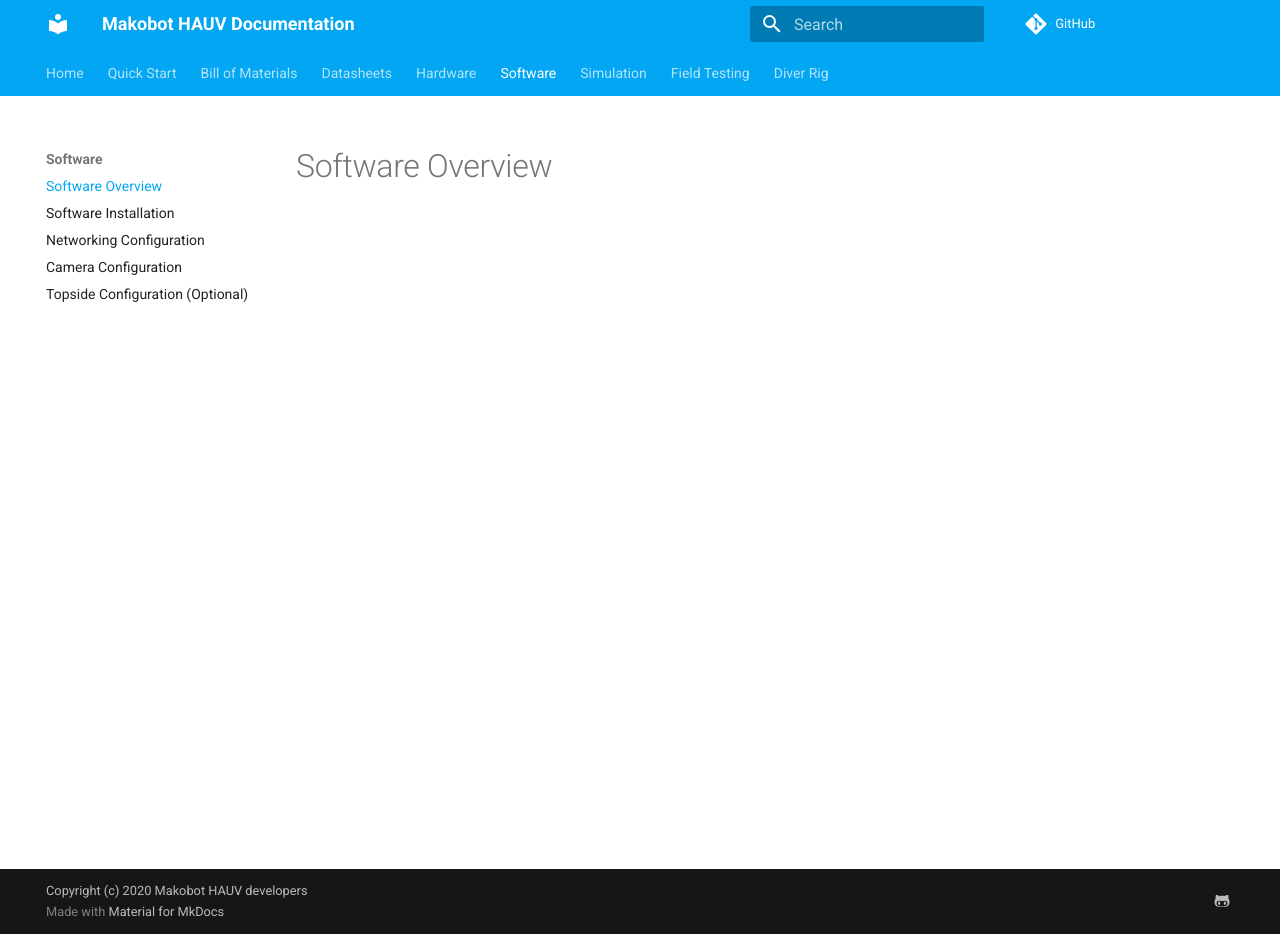
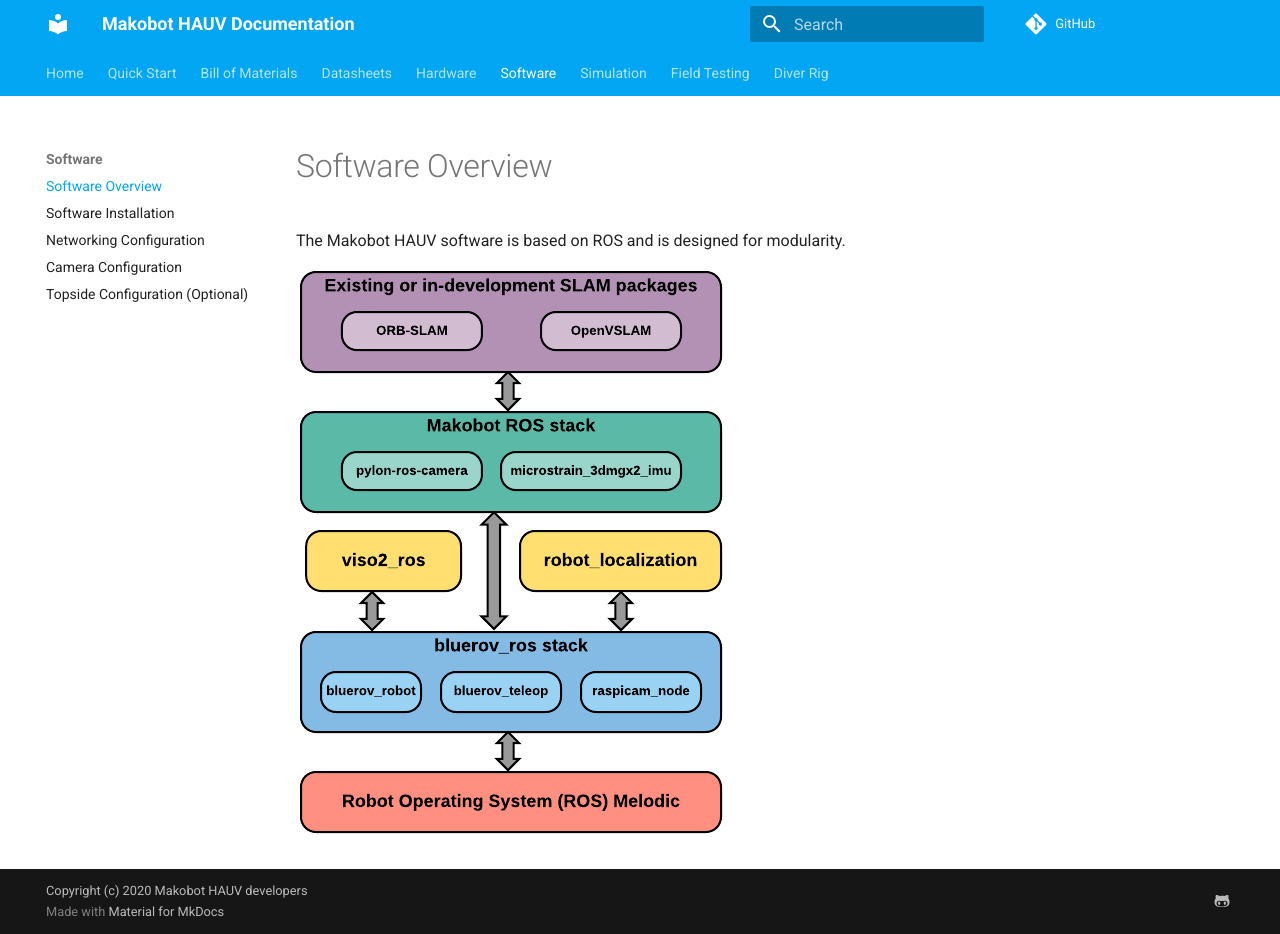
Before and after one commit to makobot-hauv/makobot-docs, an MkDocs documentation site: the page built from docs/software/overview.md, in a window 1280 px wide and 934 px high. Built offline with MkDocs 1.6.1 and Material for MkDocs 9.7.7, drawn with Linux system fonts in a browser that asks for light colours.

Commit message:
image urls

```diff
--- a/docs/software/overview.md
+++ b/docs/software/overview.md
@@ -1 +1,5 @@
 # Software Overview
+
+The Makobot HAUV software is based on ROS and is designed for modularity.
+
+![software architecture diagram](https://raw.githubusercontent.com/makobot-hauv/makobot-docs/master/img/software_diagram.png)
```
Also changed, not shown: docs/hardware/assembly/wiring.md (+1 -1 lines).
